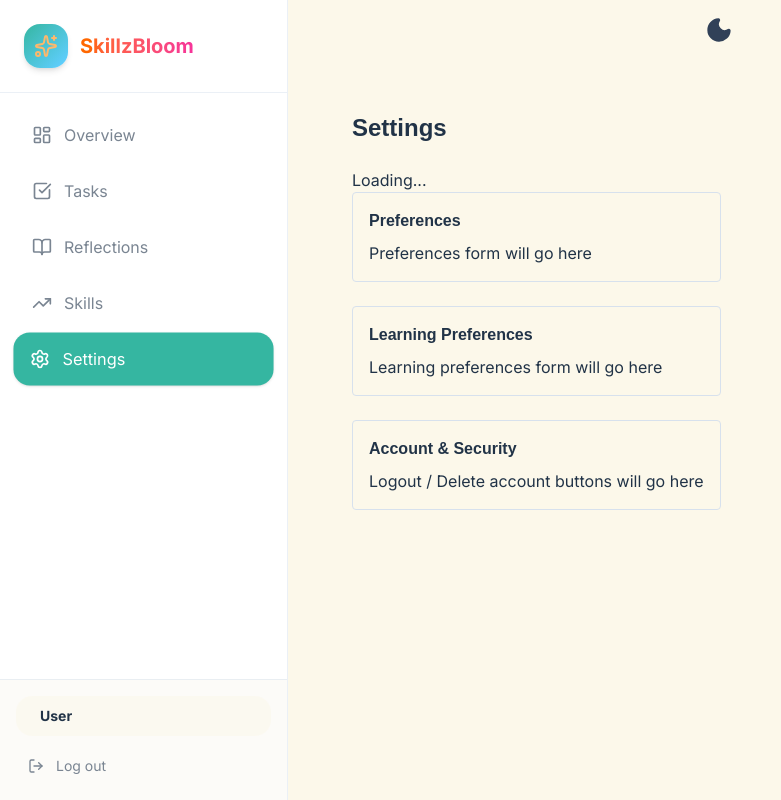
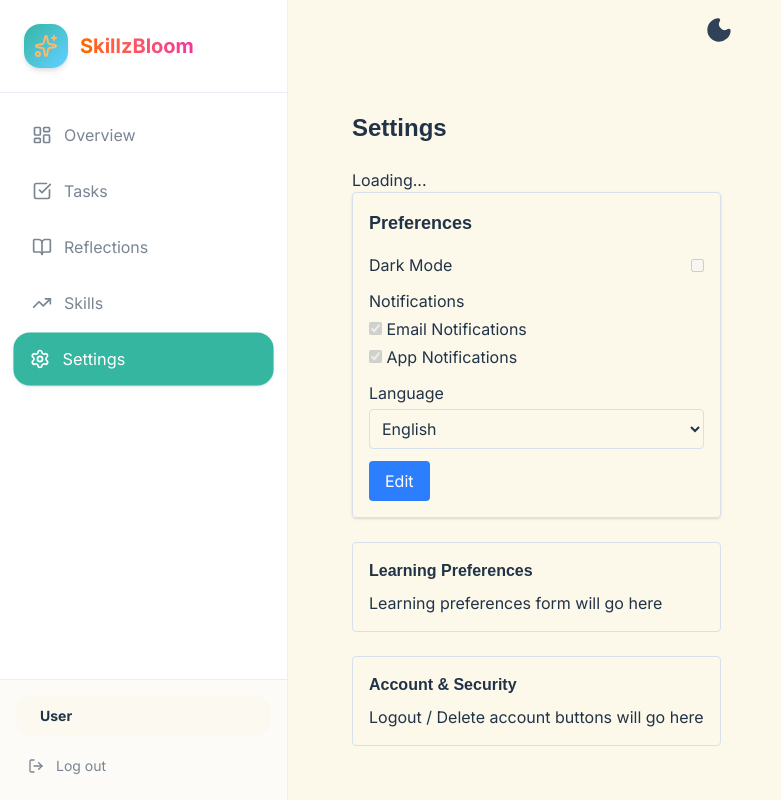
Before and after one commit to UnbeatableFC/skillz-bloom, a Next.js app: page /settings in a window 1280 px wide. Shown: the whole page, without its empty margins (0-781 px from the left). Built offline with nearby package versions, Linux system fonts and the light colour scheme; no server answers.

Commit message:
Added Preferences section

```diff
--- /dev/null
+++ b/app/(dashboard)/settings/PreferencesSection.tsx
@@ -0,0 +1,103 @@
+"use client";
+
+import { useState, useEffect } from "react";
+
+const PreferencesSection = () => {
+  const [darkMode, setDarkMode] = useState(false);
+  const [emailNotifications, setEmailNotifications] = useState(true);
+  const [appNotifications, setAppNotifications] = useState(true);
+  const [language, setLanguage] = useState("English");
+  const [isEditing, setIsEditing] = useState(false);
+  const [loading, setLoading] = useState(false);
+
+  // Apply dark mode class to <html> element
+  useEffect(() => {
+    const root = document.documentElement;
+    if (darkMode) {
+      root.classList.add("dark");
+    } else {
+      root.classList.remove("dark");
+    }
+  }, [darkMode]);
+
+  const handleSave = () => {
+    setLoading(true);
+    setTimeout(() => {
+      console.log({ darkMode, emailNotifications, appNotifications, language });
+      alert("Preferences saved!");
+      setLoading(false);
+      setIsEditing(false);
+    }, 500);
+  };
+
+  return (
+    <div className="mb-6 p-4 border rounded shadow-sm">
+      <h2 className="font-semibold text-lg mb-4">Preferences</h2>
+
+      {/* Theme */}
+      <div className="mb-3 flex items-center justify-between">
+        <label>Dark Mode</label>
+        <input
+          type="checkbox"
+          checked={darkMode}
+          disabled={!isEditing}
+          onChange={(e) => setDarkMode(e.target.checked)}
+        />
+      </div>
+
+      {/* Notifications */}
+      <div className="mb-3">
+        <label className="block mb-1 font-medium">Notifications</label>
+        <div className="flex flex-col gap-1">
+          <label>
+            <input
+              type="checkbox"
+              checked={emailNotifications}
+              disabled={!isEditing}
+              onChange={(e) => setEmailNotifications(e.target.checked)}
+            />{" "}
+            Email Notifications
+          </label>
+          <label>
+            <input
+              type="checkbox"
+              checked={appNotifications}
+              disabled={!isEditing}
+              onChange={(e) => setAppNotifications(e.target.checked)}
+            />{" "}
+            App Notifications
+          </label>
+        </div>
+      </div>
+
+      {/* Language */}
+      <div className="mb-3">
+        <label className="block mb-1 font-medium">Language</label>
+        <select
+          value={language}
+          disabled={!isEditing}
+          onChange={(e) => setLanguage(e.target.value)}
+          className="w-full border p-2 rounded"
+        >
+          <option>English</option>
+          <option>Spanish</option>
+          <option>French</option>
+          <option>Portuguese</option>
+        </select>
+      </div>
+
+      {/* Buttons */}
+      <div className="mt-3">
+        <button
+          onClick={() => (isEditing ? handleSave() : setIsEditing(true))}
+          disabled={loading}
+          className="bg-blue-500 text-white px-4 py-2 rounded hover:bg-blue-600 disabled:opacity-50"
+        >
+          {isEditing ? (loading ? "Saving..." : "Save") : "Edit"}
+        </button>
+      </div>
+    </div>
+  );
+};
+
+export default PreferencesSection;
--- a/app/(dashboard)/settings/ProfileSection.tsx
+++ b/app/(dashboard)/settings/ProfileSection.tsx
@@ -10,12 +10,12 @@ const ProfileSection = () => {
   const [loading, setLoading] = useState(false);
 
   if (!user) return <p>Loading...</p>;
-
 const handleSave = async () => {
   setLoading(true);
   try {
-      // Clerk method to update user
-      await user.update({ fullName: name });
+    const [firstName, ...rest] = name.split(" "); // split full name
+    const lastName = rest.join(" "); // rest of the words
+    await user.update({ firstName, lastName }); // Clerk expects firstName & lastName
     alert("Name updated successfully!");
     setIsEditing(false); // turn off edit mode
   } catch (error) {
--- a/app/(dashboard)/settings/page.tsx
+++ b/app/(dashboard)/settings/page.tsx
@@ -1,5 +1,5 @@
 import ProfileSection from "./ProfileSection";
-
+import PreferencesSection from "./PreferencesSection";
 
 const SettingsPage = () => {
   return (
@@ -10,10 +10,7 @@ const SettingsPage = () => {
       <ProfileSection/>
 
       {/* Preferences Section */}
-      <div className="mb-6 p-4 border rounded">
-        <h2 className="font-semibold mb-2">Preferences</h2>
-        <p>Preferences form will go here</p>
-      </div>
+      <PreferencesSection/>
 
       {/* Learning Preferences */}
       <div className="mb-6 p-4 border rounded">
```
Lines whose indentation alone changed are shown as unchanged.
